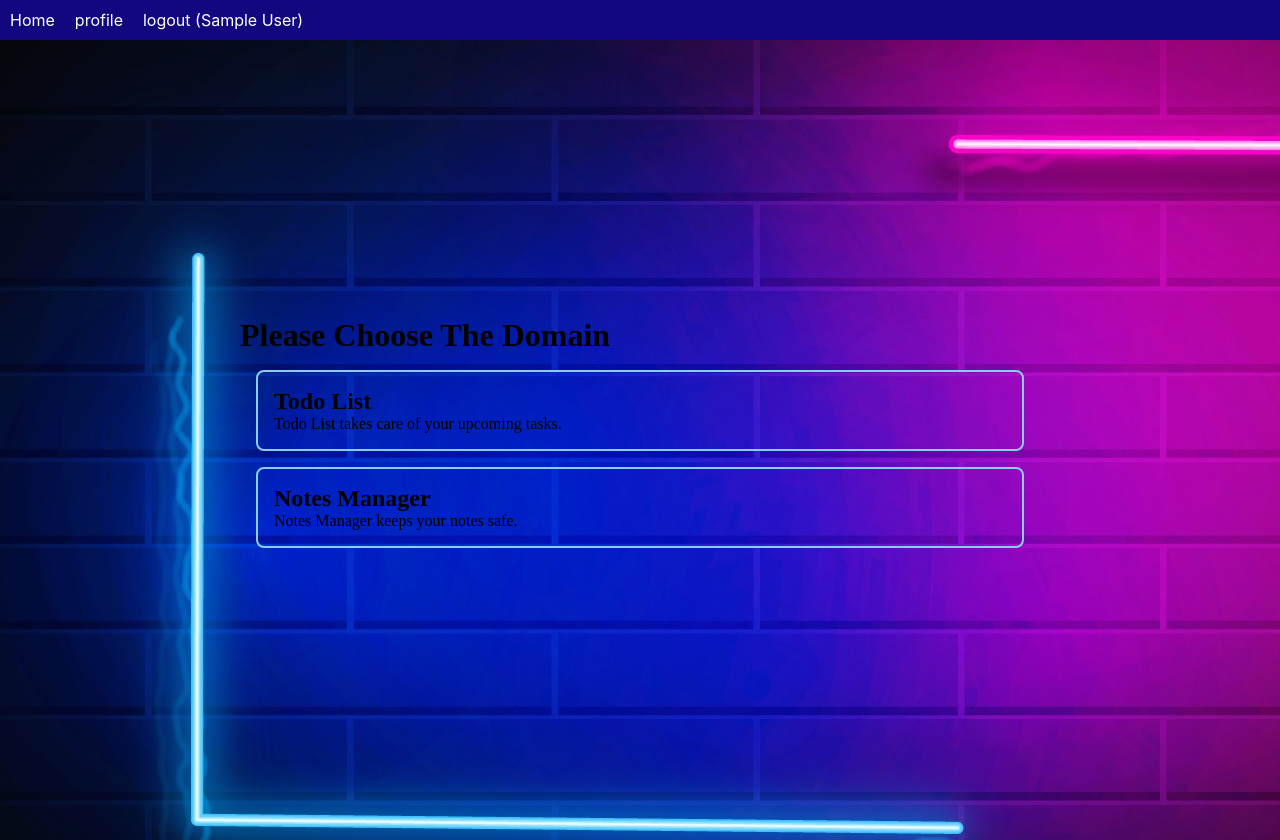
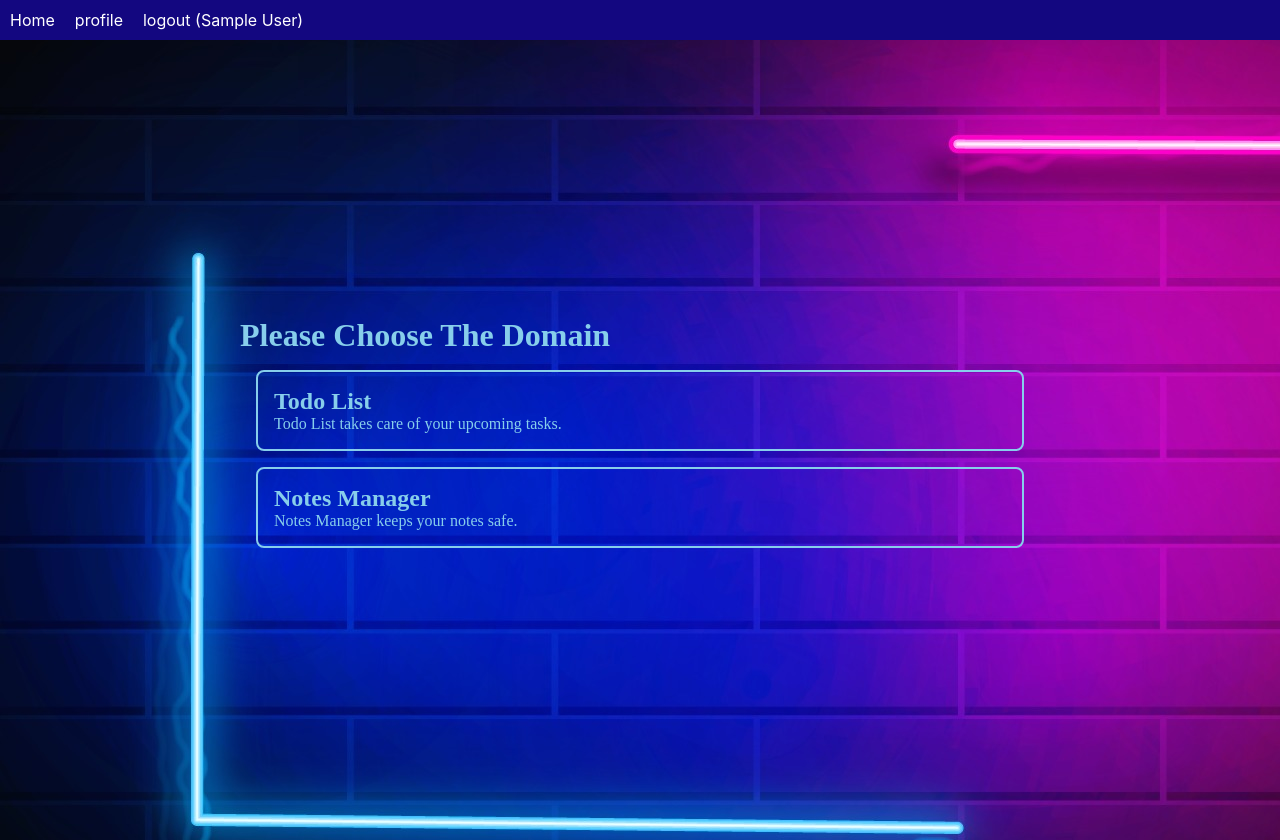
Before and after one commit to bhoopendrasingh2306/work_management_fe, a React (Create React App) app: page / in a window 1280 px wide. Built offline with nearby package versions, Linux system fonts and the light colour scheme; sample sign-in values are in the browser's storage.

Commit message:
css update

```diff
--- a/src/App.css
+++ b/src/App.css
@@ -30,6 +30,11 @@
   margin-top: 100px;
 
 }
+
+.login h1{
+  color: rgb(201, 159, 186);
+}
+
 .bg{
   height: 540px;
   width: 100%;
@@ -421,7 +426,7 @@
   /* height: 100px;
   width: 100px;
   border-radius: 50px; */
-  margin: auto;
+  margin-top: 10px;
   position: relative; width: 100px; height: 100px; overflow: hidden; border-radius: 50%;
 
 }
--- a/src/components/HomePage.js
+++ b/src/components/HomePage.js
@@ -12,6 +12,7 @@ const Card = ({ title, content, onClick }) => (
       borderRadius: "8px",
       cursor: "pointer",
       fontFamily: "cursive",
+      color:"skyblue"
     }}
     onClick={onClick}
   >
@@ -56,7 +57,7 @@ const HomePage = () => {
       }}
     >
       <div style={{ maxWidth: "800px", width: "100%" }}>
-        <h1 style={{ fontFamily: "cursive" }}>Please Choose The Domain</h1>
+        <h1 style={{ fontFamily: "cursive" , color:"skyblue"}}>Please Choose The Domain</h1>
         {/* Map through the data and render each card with click functionality */}
         {cardsData.map((card, index) => (
           <Card
```
